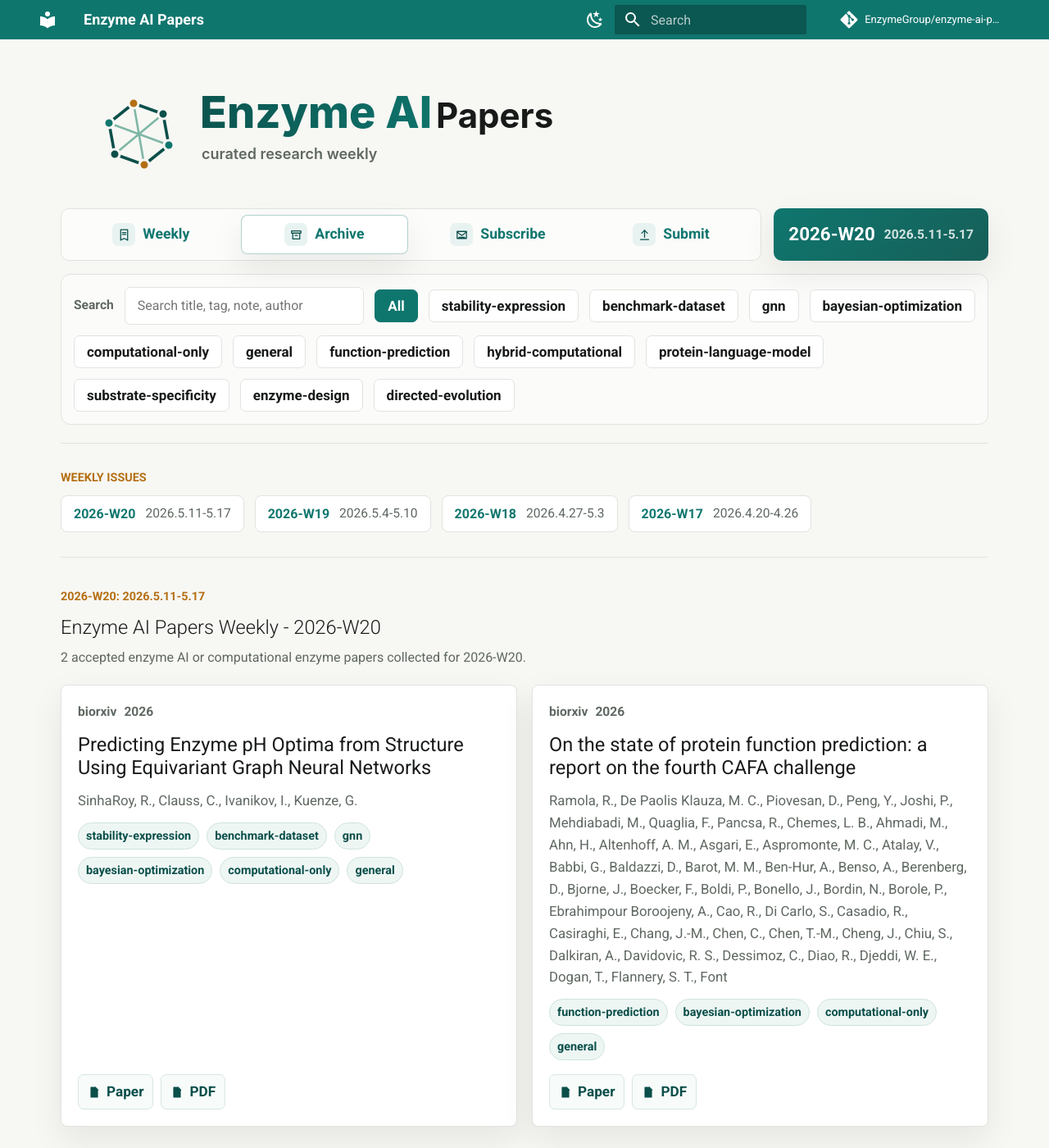
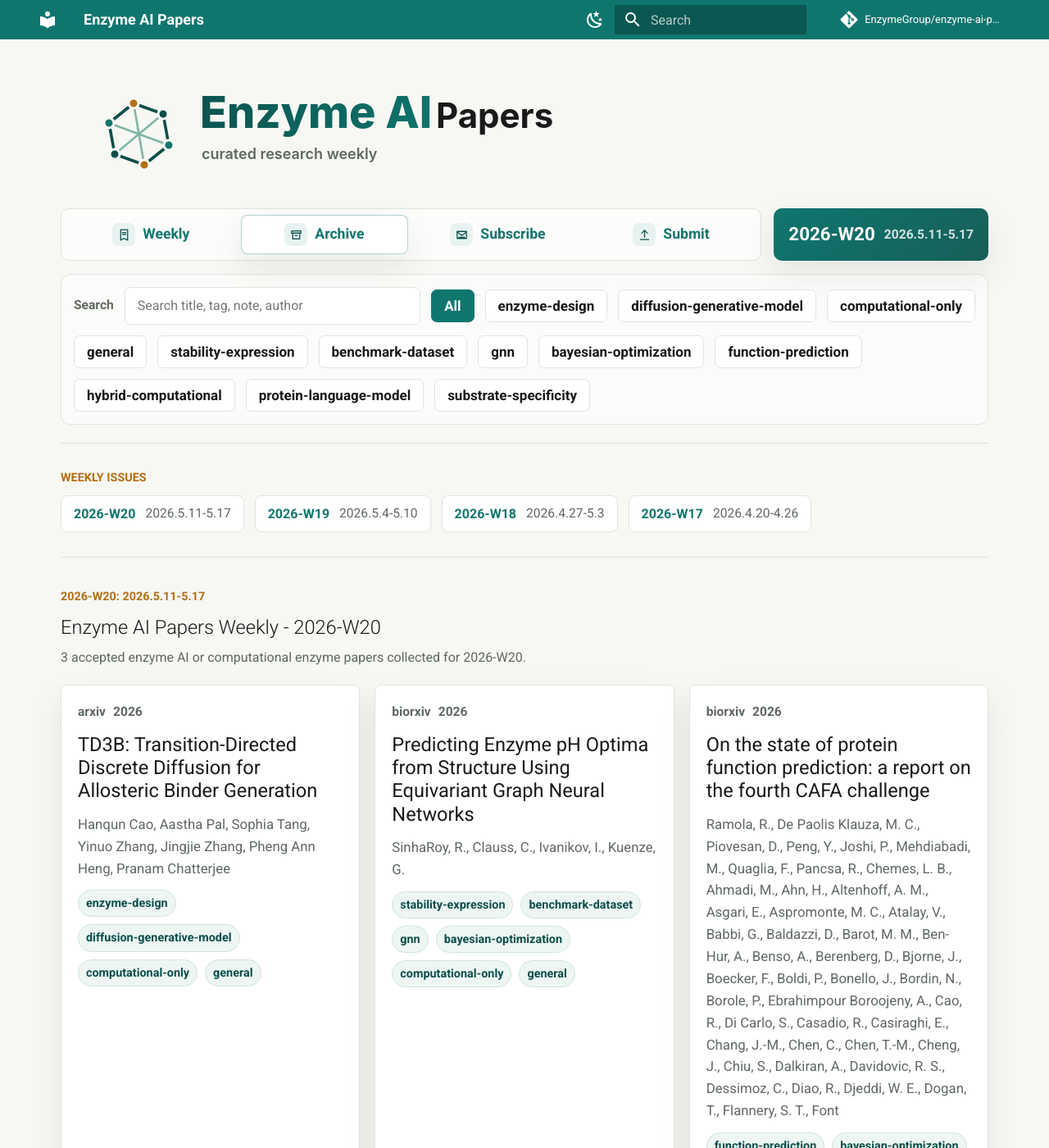
Before and after one commit to EnzymeGroup/enzyme-ai-papers, an MkDocs documentation site: the page built from docs/archive.md, in a window 1280 px wide and 1400 px high. Shown: the whole window at 82% size. Built offline with MkDocs 1.6.1 and Material for MkDocs 9.7.7, drawn with Linux system fonts in a browser that asks for light colours; comment, search, counter and statistics services are not loaded; some of the changed text lies outside the part shown.

Commit message:
Publish paper from URL

```diff
--- a/docs/archive.md
+++ b/docs/archive.md
@@ -53,18 +53,18 @@ hide:
   <label class="search-label" for="paper-search">Search</label>
   <input id="paper-search" type="search" placeholder="Search title, tag, note, author">
   <button class="filter-chip is-active" data-filter="all" type="button">All</button>
+  <button class="filter-chip" data-filter="enzyme-design" type="button">enzyme-design</button>
+  <button class="filter-chip" data-filter="diffusion-generative-model" type="button">diffusion-generative-model</button>
+  <button class="filter-chip" data-filter="computational-only" type="button">computational-only</button>
+  <button class="filter-chip" data-filter="general" type="button">general</button>
   <button class="filter-chip" data-filter="stability-expression" type="button">stability-expression</button>
   <button class="filter-chip" data-filter="benchmark-dataset" type="button">benchmark-dataset</button>
   <button class="filter-chip" data-filter="gnn" type="button">gnn</button>
   <button class="filter-chip" data-filter="bayesian-optimization" type="button">bayesian-optimization</button>
-  <button class="filter-chip" data-filter="computational-only" type="button">computational-only</button>
-  <button class="filter-chip" data-filter="general" type="button">general</button>
   <button class="filter-chip" data-filter="function-prediction" type="button">function-prediction</button>
   <button class="filter-chip" data-filter="hybrid-computational" type="button">hybrid-computational</button>
   <button class="filter-chip" data-filter="protein-language-model" type="button">protein-language-model</button>
   <button class="filter-chip" data-filter="substrate-specificity" type="button">substrate-specificity</button>
-  <button class="filter-chip" data-filter="enzyme-design" type="button">enzyme-design</button>
-  <button class="filter-chip" data-filter="directed-evolution" type="button">directed-evolution</button>
 </section>
 
 
@@ -85,8 +85,20 @@ hide:
   <section class="paper-group" id="week-2026-W20">
     <div class="section-label">2026-W20: 2026.5.11-5.17</div>
     <h2>Enzyme AI Papers Weekly - 2026-W20</h2>
-    <p class="weekly-summary">2 accepted enzyme AI or computational enzyme papers collected for 2026-W20.</p>
+    <p class="weekly-summary">3 accepted enzyme AI or computational enzyme papers collected for 2026-W20.</p>
     <div class="paper-grid">
+<article class="paper-card" data-tags="enzyme-design diffusion-generative-model computational-only general" data-search="td3b: transition-directed discrete diffusion for allosteric binder generation hanqun cao, aastha pal, sophia tang, yinuo zhang, jingjie zhang, pheng ann heng, pranam chatterjee enzyme-design diffusion-generative-model computational-only general">
+  <div class="paper-meta">
+    <span>arxiv</span>
+    <span>2026</span>
+  </div>
+  <h3>TD3B: Transition-Directed Discrete Diffusion for Allosteric Binder Generation</h3>
+  <p class="authors">Hanqun Cao, Aastha Pal, Sophia Tang, Yinuo Zhang, Jingjie Zhang, Pheng Ann Heng, Pranam Chatterjee</p>
+  <div class="tags"><span>enzyme-design</span><span>diffusion-generative-model</span><span>computational-only</span><span>general</span></div>
+  <div class="paper-links"><a href="https://arxiv.org/pdf/2605.09810"><svg viewBox="0 0 24 24" aria-hidden="true"><path d="M6 3h8l4 4v14H6z"/><path d="M14 3v5h5"/><path d="M9 13h6M9 17h6"/></svg><span>Paper</span></a><a href="https://arxiv.org/pdf/2605.09810"><svg viewBox="0 0 24 24" aria-hidden="true"><path d="M6 3h8l4 4v14H6z"/><path d="M14 3v5h5"/><path d="M8.5 16h7"/></svg><span>PDF</span></a></div>
+</article>
+
+
 <article class="paper-card" data-tags="stability-expression benchmark-dataset gnn bayesian-optimization computational-only general" data-search="predicting enzyme ph optima from structure using equivariant graph neural networks sinharoy, r., clauss, c., ivanikov, i., kuenze, g. stability-expression benchmark-dataset gnn bayesian-optimization computational-only general">
   <div class="paper-meta">
     <span>biorxiv</span>
@@ -248,6 +260,18 @@ hide:
   <div class="section-label">2026</div>
   <div class="paper-grid">
 
+<article class="paper-card" data-tags="enzyme-design diffusion-generative-model computational-only general" data-search="td3b: transition-directed discrete diffusion for allosteric binder generation hanqun cao, aastha pal, sophia tang, yinuo zhang, jingjie zhang, pheng ann heng, pranam chatterjee enzyme-design diffusion-generative-model computational-only general">
+  <div class="paper-meta">
+    <span>arxiv</span>
+    <span>2026</span>
+  </div>
+  <h3>TD3B: Transition-Directed Discrete Diffusion for Allosteric Binder Generation</h3>
+  <p class="authors">Hanqun Cao, Aastha Pal, Sophia Tang, Yinuo Zhang, Jingjie Zhang, Pheng Ann Heng, Pranam Chatterjee</p>
+  <div class="tags"><span>enzyme-design</span><span>diffusion-generative-model</span><span>computational-only</span><span>general</span></div>
+  <div class="paper-links"><a href="https://arxiv.org/pdf/2605.09810"><svg viewBox="0 0 24 24" aria-hidden="true"><path d="M6 3h8l4 4v14H6z"/><path d="M14 3v5h5"/><path d="M9 13h6M9 17h6"/></svg><span>Paper</span></a><a href="https://arxiv.org/pdf/2605.09810"><svg viewBox="0 0 24 24" aria-hidden="true"><path d="M6 3h8l4 4v14H6z"/><path d="M14 3v5h5"/><path d="M8.5 16h7"/></svg><span>PDF</span></a></div>
+</article>
+
+
 <article class="paper-card" data-tags="stability-expression benchmark-dataset gnn bayesian-optimization computational-only general" data-search="predicting enzyme ph optima from structure using equivariant graph neural networks sinharoy, r., clauss, c., ivanikov, i., kuenze, g. stability-expression benchmark-dataset gnn bayesian-optimization computational-only general">
   <div class="paper-meta">
     <span>biorxiv</span>
```
Also changed, not shown: README.md (+7 -1 lines), docs/index.md (+15 -1 lines), 1 other file.
